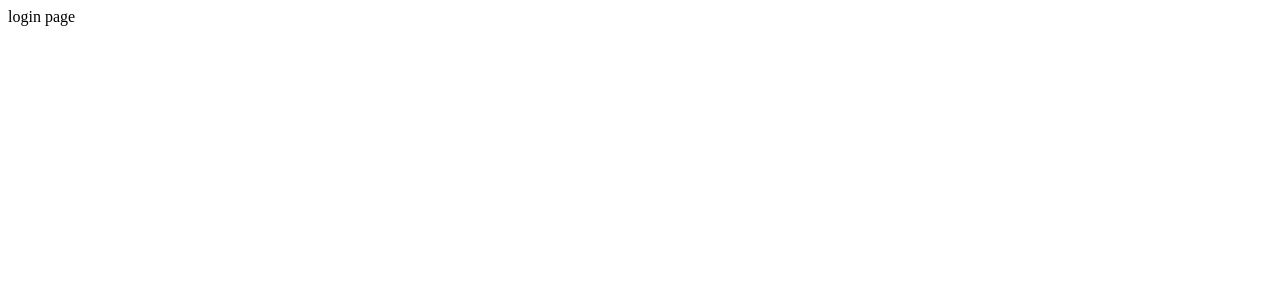
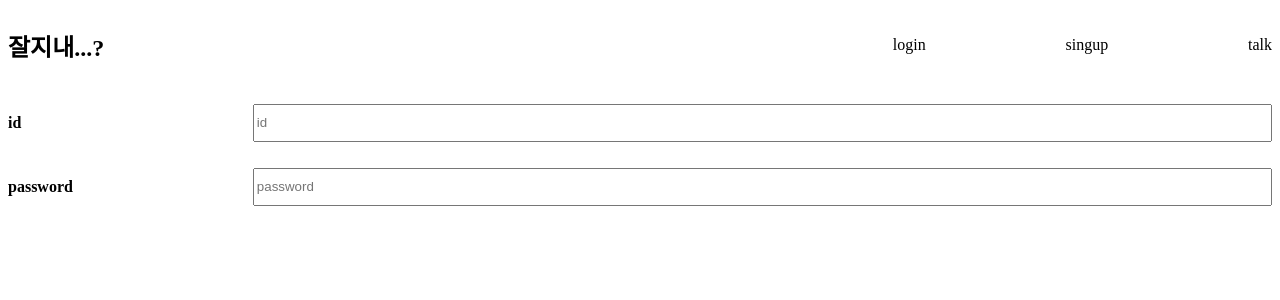
Before and after one commit to kyj2471/node-toy-project, a Next.js app in the folder client/: page /login in a window 1280 px wide. Shown: the top 300 px of the page. Built offline with nearby package versions, Linux system fonts and the light colour scheme.

Commit message:
로그인 클라이언트 UI구현

```diff
--- /dev/null
+++ b/client/src/components/UI/form/InputBox.tsx
@@ -0,0 +1,46 @@
+import React from 'react';
+import styled from 'styled-components';
+
+/**
+ * single input box
+ */
+const InputBox = (props: any) => {
+  const { data, handleChange } = props;
+
+  // input change
+  const onHandleValue = (text: string) => {
+    handleChange(text, data.id);
+  };
+
+  return (
+    <S.Wrapper>
+      <S.Guide>{data.id}</S.Guide>
+      <S.Input
+        type="text"
+        placeholder={data.hint}
+        value={data.value}
+        onChange={(e) => onHandleValue(e.target.value)}
+      />
+    </S.Wrapper>
+  );
+};
+
+const S = {
+  Wrapper: styled.div`
+    margin-top: 1rem;
+    height: 3rem;
+    display: flex;
+    align-items: center;
+    justify-content: space-between;
+    width: 100%;
+  `,
+  Guide: styled.div`
+    font-weight: bold;
+  `,
+  Input: styled.input`
+    width: 80%;
+    height: 2rem;
+  `
+};
+
+export default InputBox;
--- a/client/src/components/UI/index.tsx
+++ b/client/src/components/UI/index.tsx
@@ -2,3 +2,5 @@
 export { default as NavBar } from './navBar';
 export { default as MsgList } from './msgList';
 export { default as PostBox } from './postBox';
+export { default as Login } from './login';
+export { default as SignUp } from './signup';
--- /dev/null
+++ b/client/src/components/UI/login/index.tsx
@@ -0,0 +1,24 @@
+import React, { useState } from 'react';
+import InputBox from '../form/InputBox';
+import { useInputChange } from 'components/hooks/useInputChange';
+import * as C from 'components/constants/auth';
+
+const Login = () => {
+  const [list, setList] = useState(C.LOGIN_INPUT_LIST);
+
+  // handle input change logic
+  const handleChange = (text: any, id: any) => {
+    const result = useInputChange(list, text, id);
+    setList(result);
+  };
+
+  return (
+    <>
+      {list.map((data: any, index: number) => (
+        <InputBox key={index} data={data} handleChange={handleChange} />
+      ))}
+    </>
+  );
+};
+
+export default Login;
--- a/client/src/components/UI/navBar/index.tsx
+++ b/client/src/components/UI/navBar/index.tsx
@@ -18,6 +18,7 @@ const NavigationBar = () => {
       <S.Title>잘지내...?</S.Title>
       <S.NavBox>
         <S.Tab onClick={() => onLink('/login')}>login</S.Tab>
+        <S.Tab onClick={() => onLink('/signup')}>singup</S.Tab>
         <S.Tab onClick={() => onLink('/')}>talk</S.Tab>
       </S.NavBox>
     </S.Wrapper>
--- /dev/null
+++ b/client/src/components/UI/signup/index.tsx
@@ -0,0 +1,24 @@
+import React, { useState } from 'react';
+import InputBox from '../form/InputBox';
+import * as C from 'components/constants/auth';
+import { useInputChange } from 'components/hooks/useInputChange';
+
+const SignUp = () => {
+  const [list, setList] = useState(C.SIGN_UP_INPUT_LIST);
+
+  // handle input change logic
+  const handleChange = (text: any, id: any) => {
+    const result = useInputChange(list, text, id);
+    setList(result);
+  };
+
+  return (
+    <>
+      {list.map((data: any, index: number) => (
+        <InputBox key={index} data={data} handleChange={handleChange} />
+      ))}
+    </>
+  );
+};
+
+export default SignUp;
--- /dev/null
+++ b/client/src/components/constants/auth.ts
@@ -0,0 +1,10 @@
+export const SIGN_UP_INPUT_LIST = [
+  { id: 'id', hint: 'id', value: '' },
+  { id: 'password', hint: 'password', value: '' },
+  { id: 'username', hint: 'username', value: '' }
+];
+
+export const LOGIN_INPUT_LIST = [
+  { id: 'id', hint: 'id', value: '' },
+  { id: 'password', hint: 'password', value: '' }
+];
--- /dev/null
+++ b/client/src/components/hooks/useInputChange.ts
@@ -0,0 +1,9 @@
+// handle input change logic
+export const useInputChange = (list: any, text: any, id: any) => {
+  const updatedInput: any = list.find((input: any) => input.id === id);
+  updatedInput.value = text;
+  const result = list.map((input: any) =>
+    input.id === id ? updatedInput : input
+  );
+  return result;
+};
--- a/client/src/components/service/Login.tsx
+++ b/client/src/components/service/Login.tsx
@@ -1,9 +1,11 @@
 import React from 'react';
+import * as UI from 'components/UI';
 
 const Login = () => {
   return (
     <>
-      <div>login page</div>
+      <UI.NavBar />
+      <UI.Login />
     </>
   );
 };
```
Also changed, not shown: client/src/components/service/SignUp.tsx (added, +21 -0 lines), client/src/pages/signup.tsx (added, +12 -0 lines), 2 other files (tests, documents, lock files or other folders).
